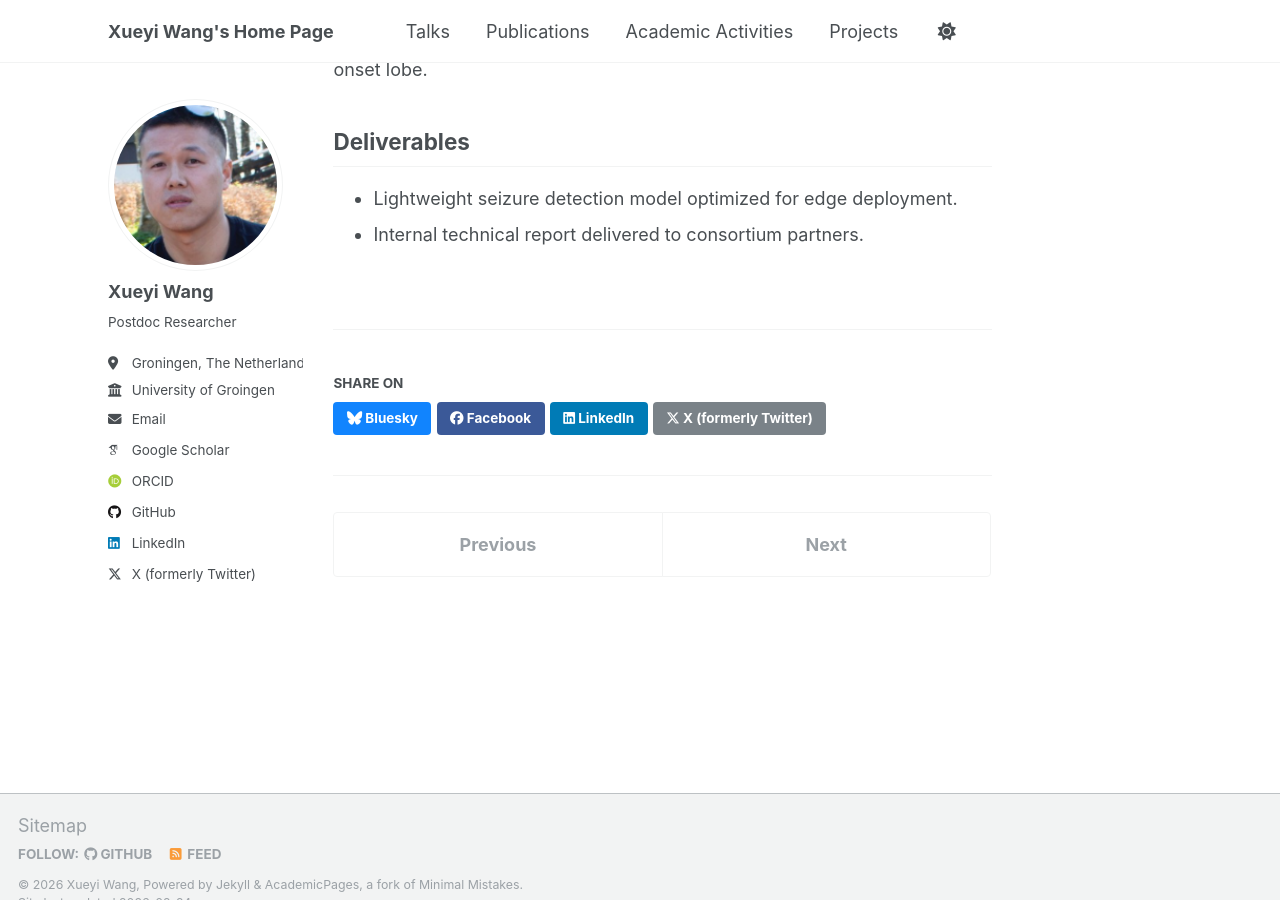
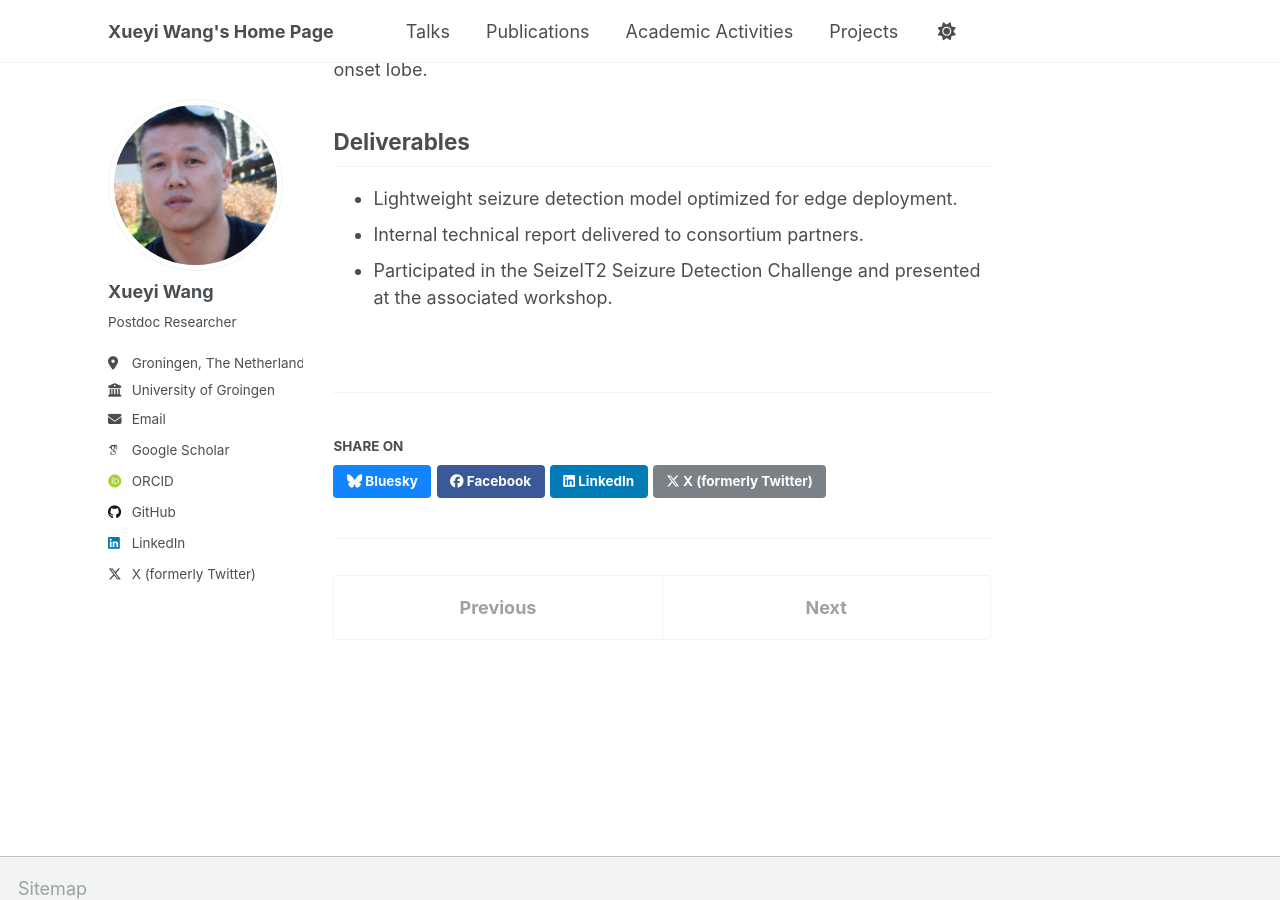
Before and after one commit to Xueyi-Wang/Xueyi-Wang.github.io, a Jekyll site: the page built from _projects/2024-01-01-seizure-detection.md, in a window 1280 px wide and 900 px high, scrolled down 2824 px. Built offline with Jekyll 4.4.1, drawn with Linux system fonts in a browser that asks for light colours; some web fonts are replaced.

Commit message:
Add challenge and workshop participation to SeizeIT2 deliverables
Co-Authored-By: Claude Opus 4.6 <noreply@anthropic.com>

```diff
--- a/_projects/2024-01-01-seizure-detection.md
+++ b/_projects/2024-01-01-seizure-detection.md
@@ -83,3 +83,4 @@ Seizure onsets were distributed across the central, frontal, temporal, occipital
 
 - Lightweight seizure detection model optimized for edge deployment.
 - Internal technical report delivered to consortium partners.
+- Participated in the SeizeIT2 Seizure Detection Challenge and presented at the associated workshop.
```
